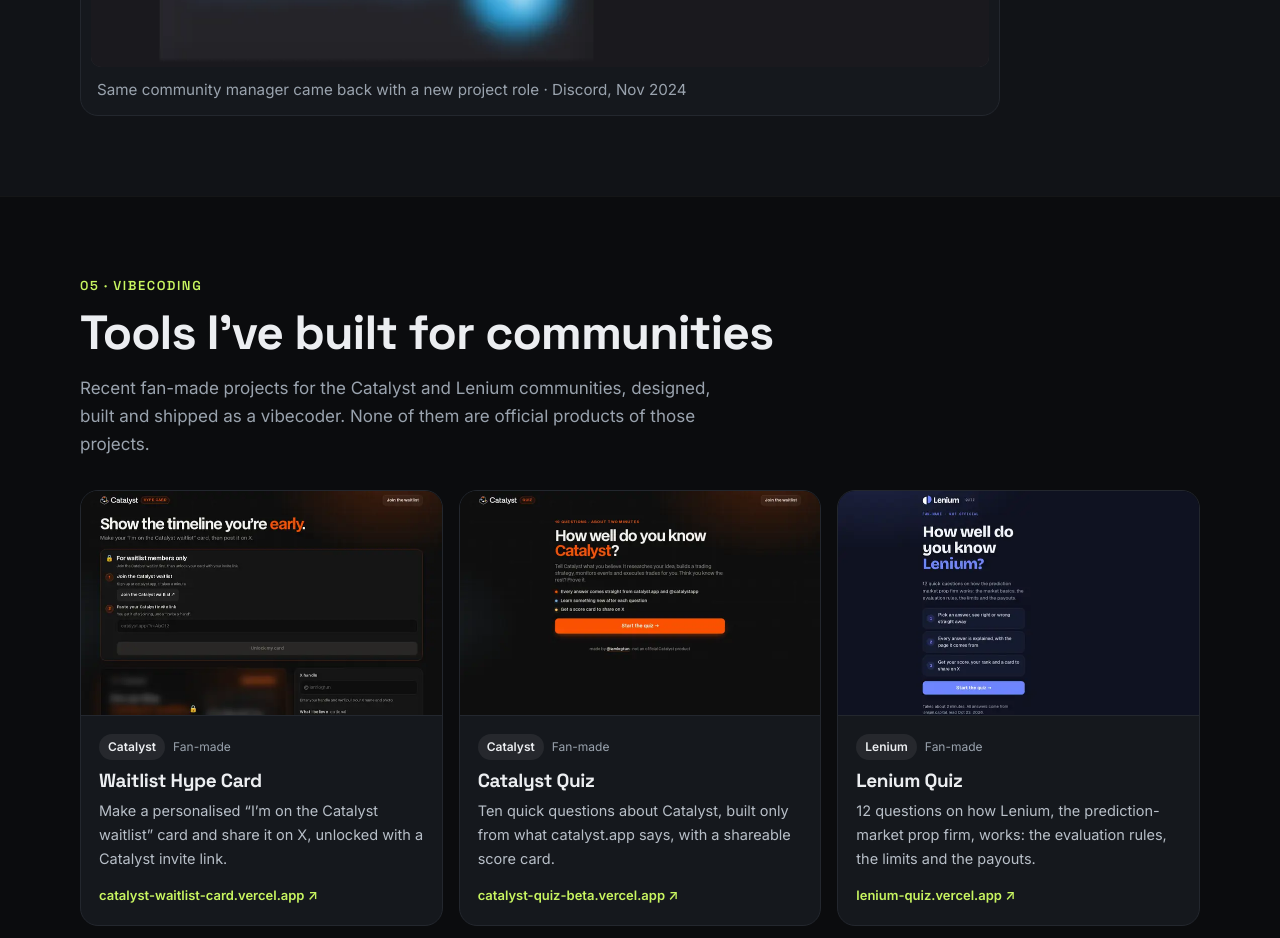
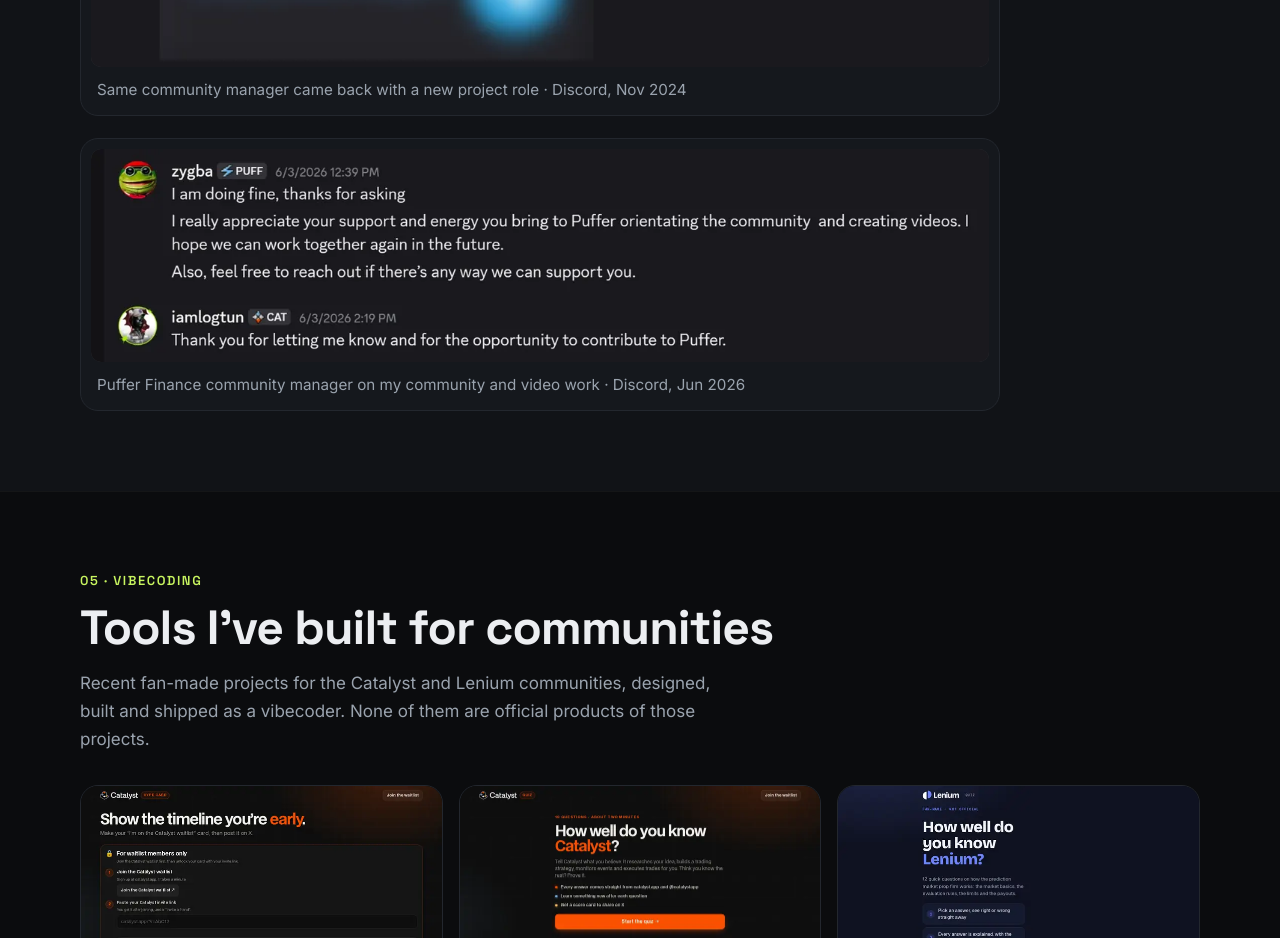
Before and after one commit to Logtun/portfolio, a plain HTML site: page index.html in a window 1280 px wide. Shown: the part 8360-9298 px from the top of the page. Drawn offline with Linux system fonts and the light colour scheme.

Commit message:
Add Puffer Finance testimonial card

```diff
--- a/index.html
+++ b/index.html
@@ -116,6 +116,10 @@
         <img src="img/testimonials/lead-new-role-nov-2024.webp" width="1200" height="393" loading="lazy" decoding="async" alt="Discord screenshot, November 2024. The same community manager writes: &ldquo;Hey cryptoAddict I have proposition four you for a project? let me known you are avaible!&rdquo; The private group invite link is blurred.">
         <figcaption>Same community manager came back with a new project role &middot; Discord, Nov 2024</figcaption>
       </figure>
+      <figure class="test reveal">
+        <img src="img/testimonials/community-manager-puffer-jun-2026.webp" width="1200" height="285" loading="lazy" decoding="async" alt="Discord screenshot, June 2026. The Puffer Finance community manager writes: &ldquo;I really appreciate your support and energy you bring to Puffer orientating the community and creating videos. I hope we can work together again in the future.&rdquo;">
+        <figcaption>Puffer Finance community manager on my community and video work &middot; Discord, Jun 2026</figcaption>
+      </figure>
     </div>
   </div>
 </section>
```
